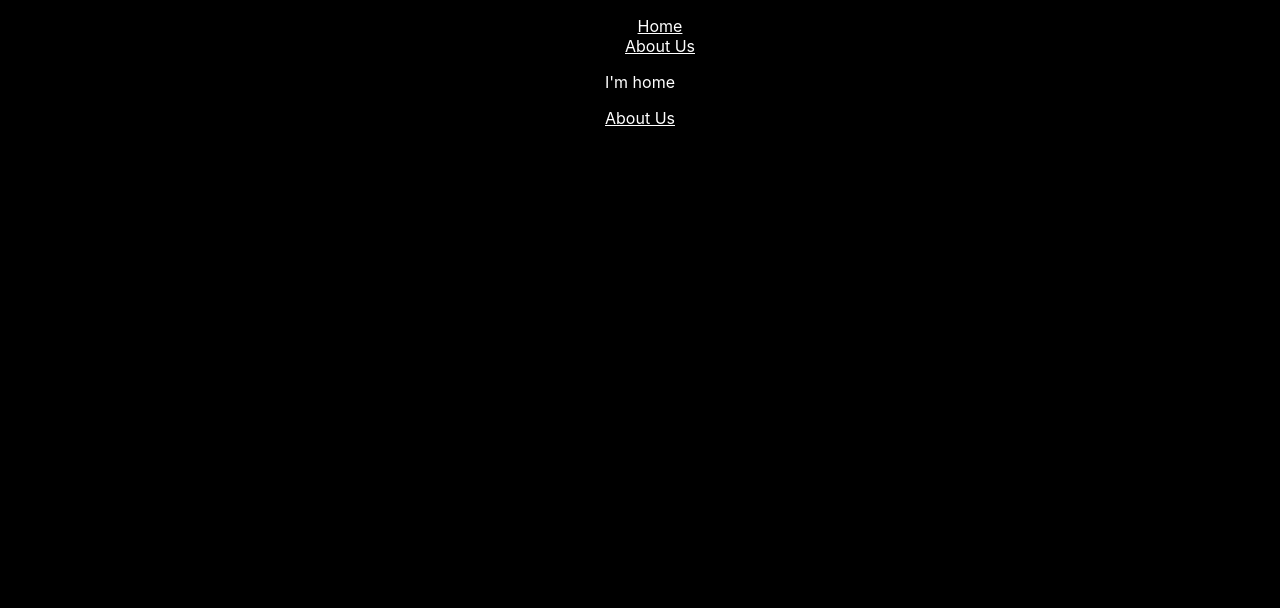
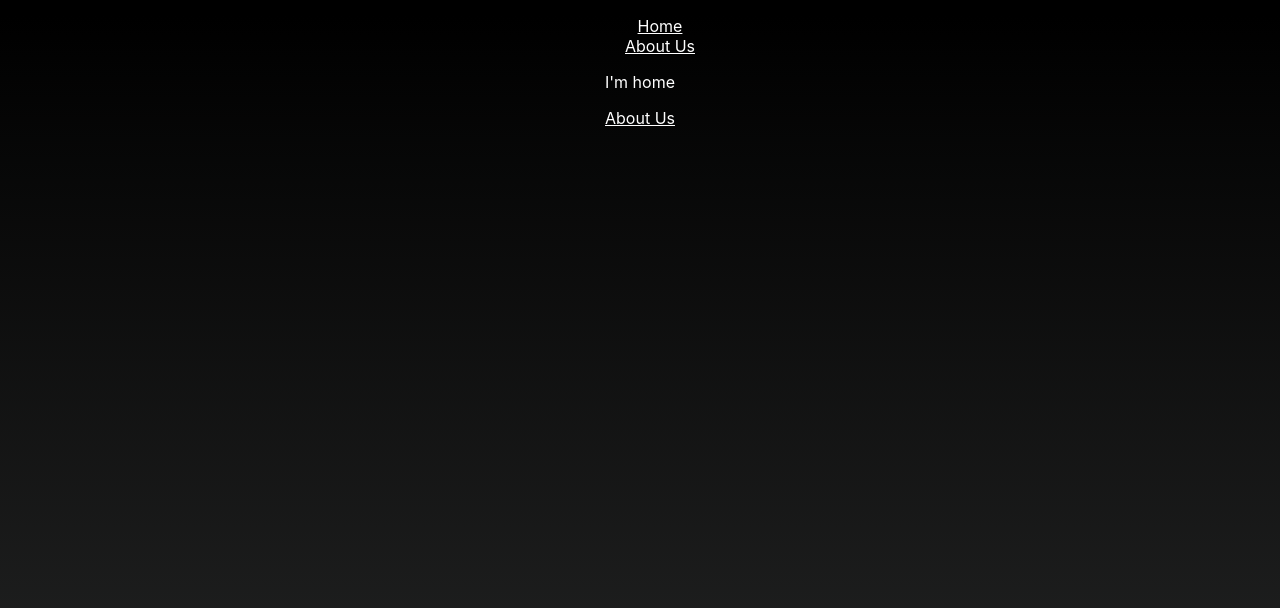
Before and after one commit to continentaldivide/group-git-lab, a React (Create React App) app: page / in a window 1280 px wide. Shown: the top 608 px of the page. Built offline with nearby package versions, Linux system fonts and the light colour scheme.

Commit message:
added gradient background. removed irrelevant app css

```diff
--- a/src/App.css
+++ b/src/App.css
@@ -15,37 +15,7 @@
   color: grey;
 }
 
-.App-logo {
-  height: 40vmin;
-  pointer-events: none;
+body {
+  background: linear-gradient(to top, rgb(38, 39, 39), black);
+  height: 100vh;
 }
-
-@media (prefers-reduced-motion: no-preference) {
-  .App-logo {
-    animation: App-logo-spin infinite 20s linear;
-  }
-}
-
-.App-header {
-  background-color: #282c34;
-  min-height: 100vh;
-  display: flex;
-  flex-direction: column;
-  align-items: center;
-  justify-content: center;
-  font-size: calc(10px + 2vmin);
-  color: white;
-}
-
-.App-link {
-  color: #61dafb;
-}
-
-@keyframes App-logo-spin {
-  from {
-    transform: rotate(0deg);
-  }
-  to {
-    transform: rotate(360deg);
-  }
-}
```
